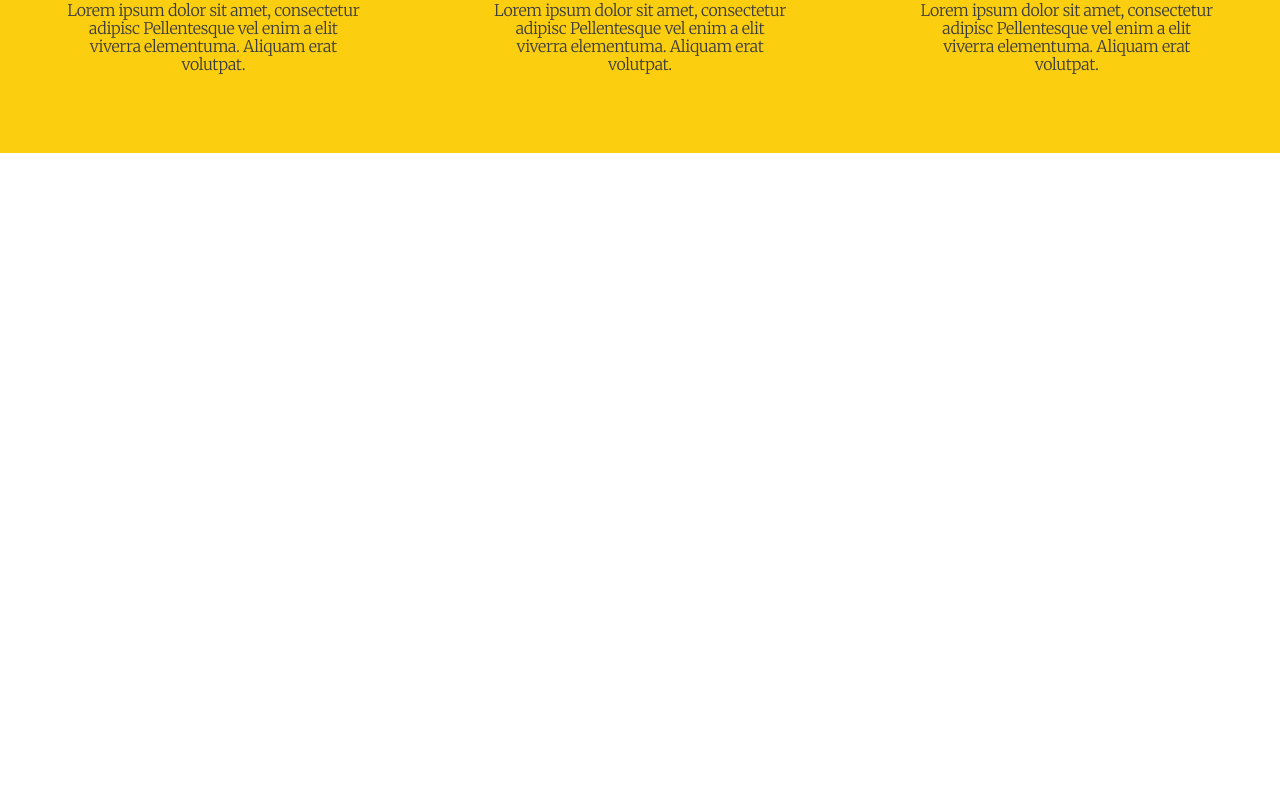
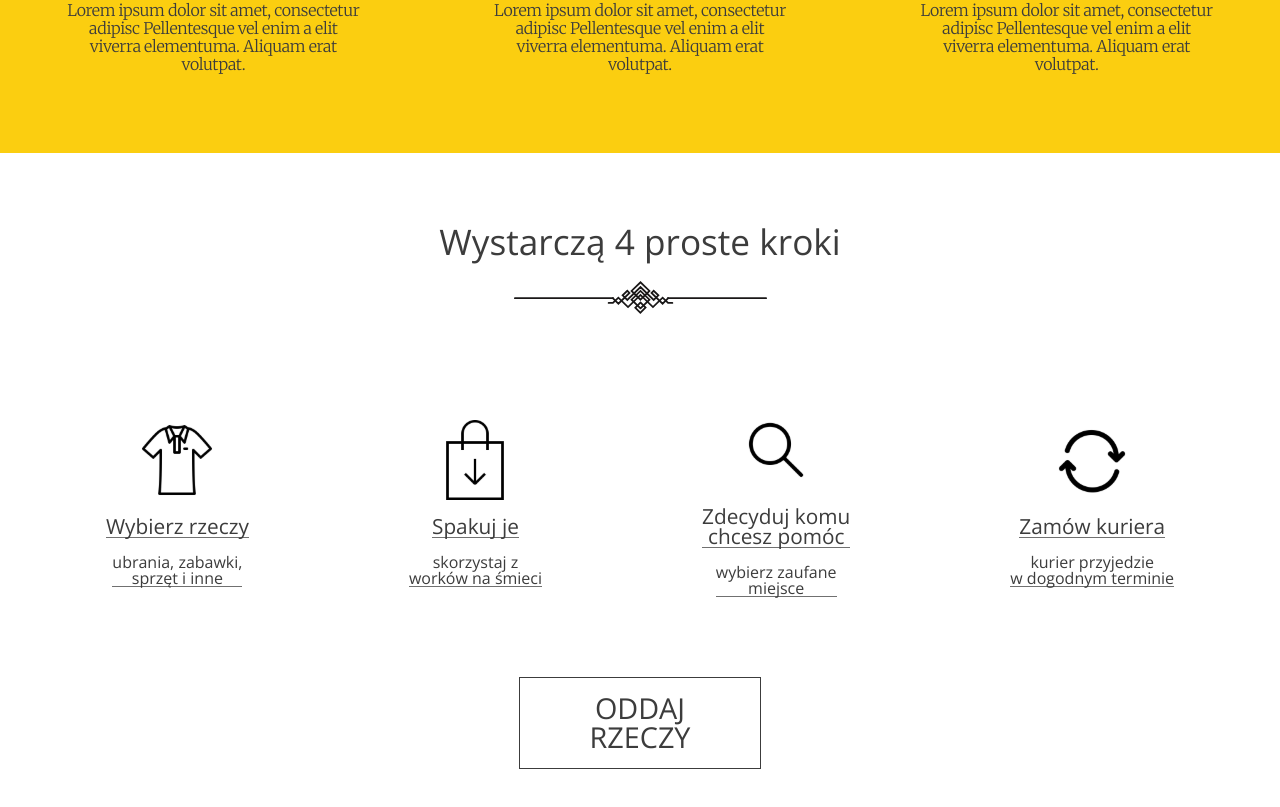
Before and after one commit to wawrzonnn/oddam-w-dobre-rece, a React (Create React App) app in the folder oddam-w-dobre-rece/: page / in a window 1280 px wide. Shown: the part 882-1689 px from the top of the page. Before the commit the page ends 1035 px from the top, so only its background shows below. Built offline with nearby package versions, Linux system fonts and the light colour scheme.

Commit message:
add section 4 steps

```diff
--- a/oddam-w-dobre-rece/src/components/Home.js
+++ b/oddam-w-dobre-rece/src/components/Home.js
@@ -1,12 +1,13 @@
 import React from 'react'
 import HomeHeader from './HomeHeader/HomeHeader';
 import HomeThreeColumns from './HomeThreeColumns/HomeThreeColumns';
-
+import HomeSteps from './HomeSteps/HomeSteps';
 const Home = () => {
 	return (
 		<>
 		<HomeHeader />
 		<HomeThreeColumns />
+		<HomeSteps />
 		</>
 	)
 }
--- a/oddam-w-dobre-rece/src/components/HomeHeader/HomeHeader.js
+++ b/oddam-w-dobre-rece/src/components/HomeHeader/HomeHeader.js
@@ -29,11 +29,11 @@ const HomeHeader = () => {
 					</h1>
 					<img src={Decoration} alt='dekoracja' />
 					<div className='header__buttons--box'>
-						<div className='header__bottons--item'>
+						<div className='header__buttons--item'>
 							ODDAJ
 							<br /> RZECZY
 						</div>
-						<div className='header__bottons--item'>ZORGANIZUJ ZBIÓRKĘ</div>
+						<div className='header__buttons--item'>ZORGANIZUJ ZBIÓRKĘ</div>
 					</div>
 				</div>
 			</div>
--- a/oddam-w-dobre-rece/src/components/HomeHeader/_homeheader.scss
+++ b/oddam-w-dobre-rece/src/components/HomeHeader/_homeheader.scss
@@ -54,7 +54,7 @@
 	margin-top: 3rem;
 }
 
-.header__bottons--item {
+.header__buttons--item {
     width: 50%;
 	border: 0.75px solid #3c3c3c;
 	color: #3c3c3c;
--- /dev/null
+++ b/oddam-w-dobre-rece/src/components/HomeSteps/HomeSteps.js
@@ -0,0 +1,59 @@
+import React from 'react'
+import Decoration from '../../assets/Decoration.svg'
+import icon1 from '../../assets/Icon-1.svg'
+import icon2 from '../../assets/Icon-2.svg'
+import icon3 from '../../assets/Icon-3.svg'
+import icon4 from '../../assets/Icon-4.svg'
+
+const HomeSteps = () => {
+	return (
+		<>
+			<div className='homesteps__box--title'>
+				<h2 className='global__title'>Wystarczą 4 proste kroki</h2>
+				<img src={Decoration} alt='dekoracja' />
+			</div>
+			<div className='homesteps__box--main'>
+				<div className='homesteps__box--small'>
+					<img className='homesteps__icons' src={icon1} alt='ikona t-shirtu' />
+					<p className='homesteps__text1'>Wybierz rzeczy</p>
+					<p className='homesteps__text1 homesteps__text2'>
+						ubrania, zabawki,
+						<br /> sprzęt i inne
+					</p>
+				</div>
+				<div className='homesteps__box--small'>
+					<img className='homesteps__icons' src={icon2} alt='ikona torby' />
+					<p className='homesteps__text1'>Spakuj je</p>
+					<p className='homesteps__text1 homesteps__text2'>
+						skorzystaj z<br /> worków na śmieci
+					</p>
+				</div>
+				<div className='homesteps__box--small'>
+					<img className='homesteps__icons' src={icon3} alt='ikona lupki' />
+					<p className='homesteps__text1'>
+						Zdecyduj komu
+						<br /> chcesz pomóc
+					</p>
+					<p className='homesteps__text1 homesteps__text2'>
+						wybierz zaufane
+						<br /> miejsce
+					</p>
+				</div>
+				<div className='homesteps__box--small'>
+					<img className='homesteps__icons' src={icon4} alt='ikona kuriera' />
+					<p className='homesteps__text1'>Zamów kuriera</p>
+					<p className='homesteps__text1 homesteps__text2'>
+						kurier przyjedzie
+						<br /> w dogodnym terminie
+					</p>
+				</div>
+			</div>
+            <div className='header__buttons--item homesteps__button'>
+							ODDAJ
+							<br /> RZECZY
+						</div>
+		</>
+	)
+}
+
+export default HomeSteps
--- /dev/null
+++ b/oddam-w-dobre-rece/src/components/HomeSteps/_homesteps.scss
@@ -0,0 +1,43 @@
+.homesteps__box--title {
+	display: flex;
+	justify-content: center;
+	align-items: center;
+	flex-direction: column;
+	margin: 3rem 0 1rem 0;
+}
+
+.homesteps__box--main {
+	display: flex;
+	justify-content: center;
+	flex-direction: row;
+}
+
+.homesteps__box--small {
+	display: flex;
+	flex-direction: column;
+    justify-content: center;
+    align-items: center;
+    margin: 5rem;
+}
+
+.homesteps__icons {
+    width: 5rem;
+}
+
+.homesteps__text1 {
+	text-align: center;
+	color: #3c3c3c;
+    margin-top: 1rem;
+    font-size: 1.3rem;
+    border-bottom: 1px solid #707070;
+}
+
+.homesteps__text2 {
+    font-size: 1rem;
+}
+
+.homesteps__button {
+    margin: 0 auto;
+    width: 14rem;
+    margin-bottom: 4rem;
+}
--- a/oddam-w-dobre-rece/src/scss/settings/main.scss
+++ b/oddam-w-dobre-rece/src/scss/settings/main.scss
@@ -4,6 +4,7 @@
 @import './reset';
 @import '../../components/HomeHeader/homeheader';
 @import '../../components/HomeThreeColumns/threecolumns';
+@import '../../components/HomeSteps/homesteps';
 
 
 body {
```
Also changed, not shown: oddam-w-dobre-rece/src/components/HomeAbout/HomeAbout.js (added), oddam-w-dobre-rece/src/components/HomeAbout/_homeabout.scss (added).
